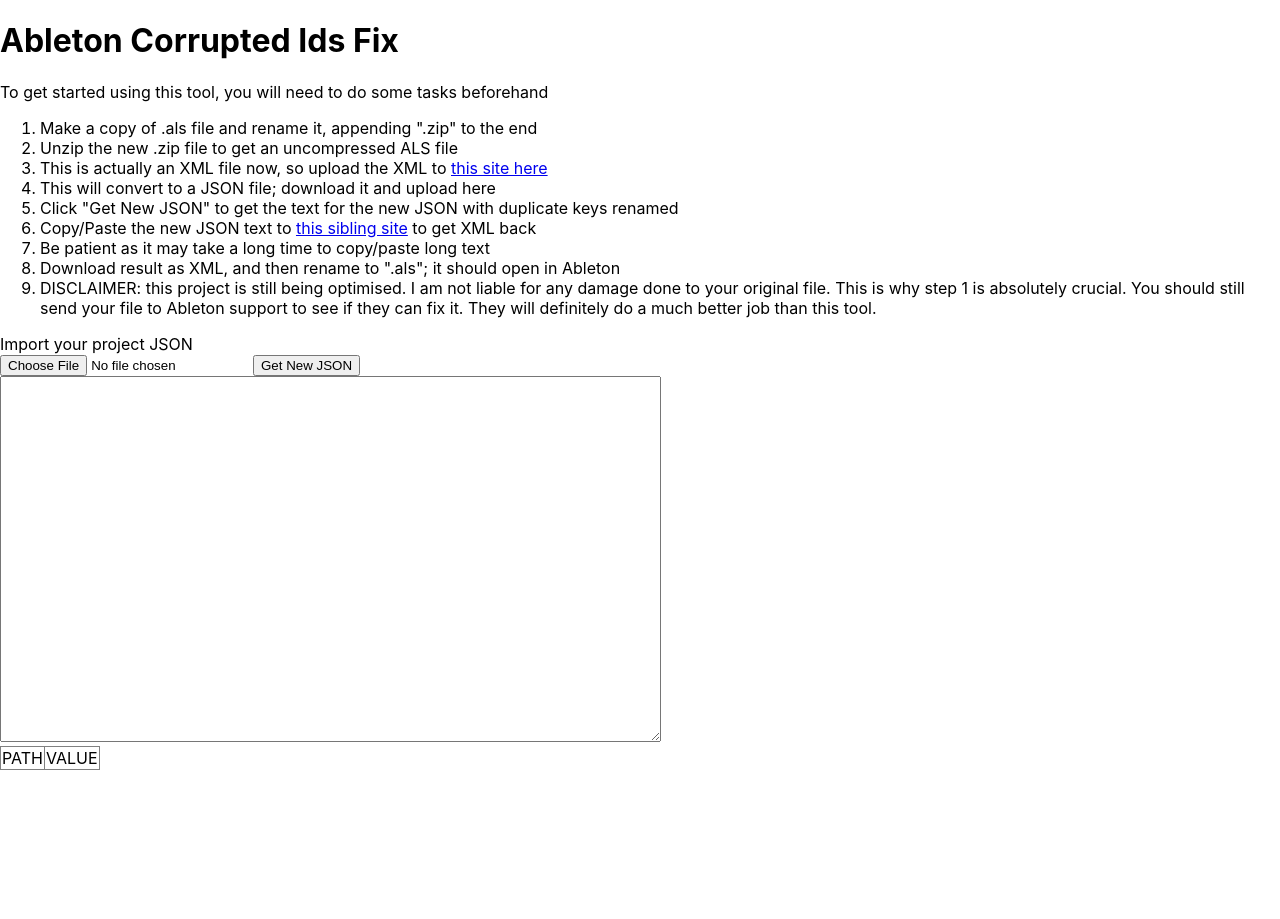
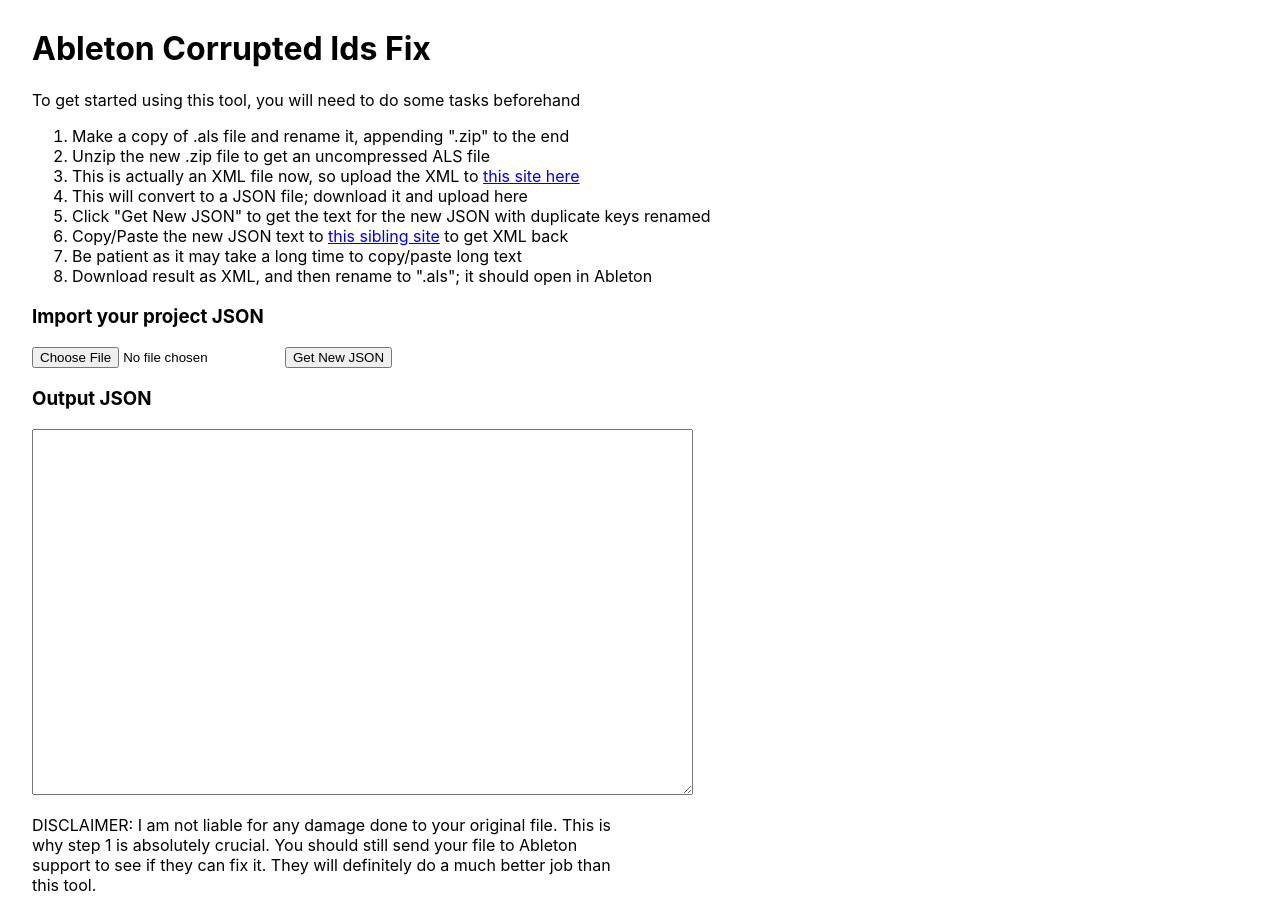
Before and after one commit to mariotee/corrupt-ableton-fix, a React (Create React App) app: page / in a window 1280 px wide. Before the commit the page ends 800 px from the top, so only its background shows below. Built offline with nearby package versions, Linux system fonts and the light colour scheme.

Commit message:
cosmetic updates

```diff
--- a/src/MainUI.jsx
+++ b/src/MainUI.jsx
@@ -53,7 +53,7 @@ export default () => {
         setProcessing(false)
     }
 
-    return <div>
+    return <div className="main-ui">
         <h1>Ableton Corrupted Ids Fix</h1>
         <p>
             To get started using this tool, you will need to do some tasks beforehand
@@ -67,34 +67,22 @@ export default () => {
             <li>Copy/Paste the new JSON text to <a href="https://www.convertjson.com/json-to-xml.htm">this sibling site</a> to get XML back</li>
             <li>Be patient as it may take a long time to copy/paste long text</li>
             <li>Download result as XML, and then rename to ".als"; it should open in Ableton</li>
-            <li>
-                DISCLAIMER: this project is still being optimised. I am not liable for any damage done to your original file.
-                This is why step 1 is absolutely crucial. You should still send your file to Ableton support to see if they can fix it.
-                They will definitely do a much better job than this tool.
-            </li>
         </ol>
-        <div>Import your project JSON</div>
+        <h3>Import your project JSON</h3>
         <input type="file" onChange={(e) => loadFile(e.target.files[0])}/>
 
         <button onClick={processFile}>Get New JSON</button>
 
         <section>
-        { processing ? <div>Processing...</div> : null }
+        {processing ? <h5>Processing...</h5> : null}
+        <h3>Output JSON</h3>
+        {<textarea readOnly rows={24} cols={80} value={outputJson}/>}
         </section>
-        <section>
-            {<textarea readOnly rows={24} cols={80} value={outputJson}/>}
-            <table>
-                <thead>
-                    <tr><td>PATH</td><td>VALUE</td></tr>
-                </thead>
-                <tbody>
-                {
-                resultList.map((e,i) => <tr key={"tr"+i}>
-                    <td>{e.path}</td><td>{e.val}</td>
-                </tr>)
-                }
-                </tbody>
-            </table>
-        </section>
+
+        <p className="disclaimer">
+            DISCLAIMER: I am not liable for any damage done to your original file.
+            This is why step 1 is absolutely crucial. You should still send your file to Ableton support to see if they can fix it.
+            They will definitely do a much better job than this tool.
+        </p>
     </div>
 }
--- a/src/index.css
+++ b/src/index.css
@@ -20,3 +20,11 @@ table {
 table, th, td {
   border: 1px solid grey;
 }
+
+div.main-ui {
+  padding: 0.5rem 2rem;
+}
+
+p.disclaimer {
+  max-width: 50%;
+}
```
Also changed, not shown: package.json (+6 -1 lines), 1 other file (tests, documents, lock files or other folders).
